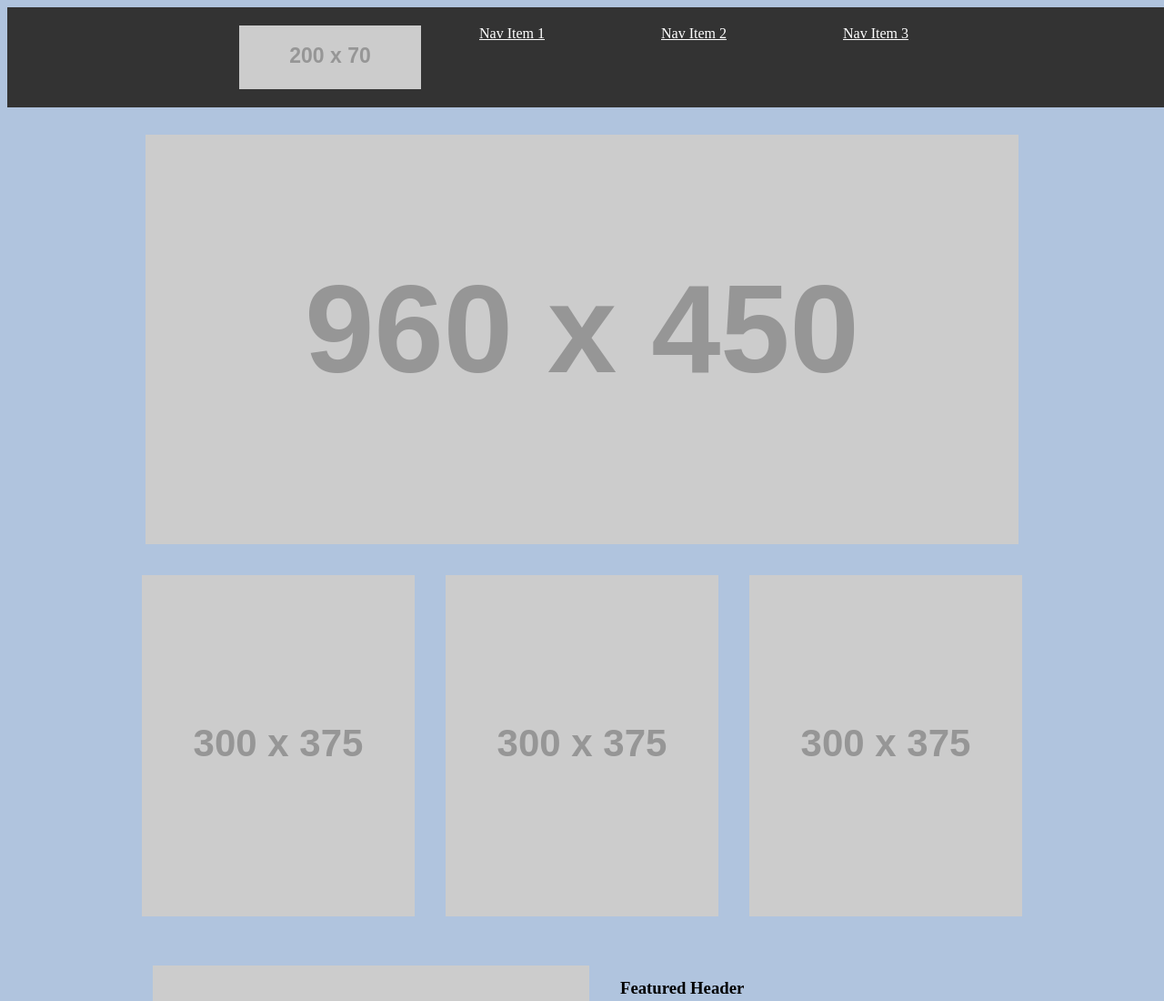
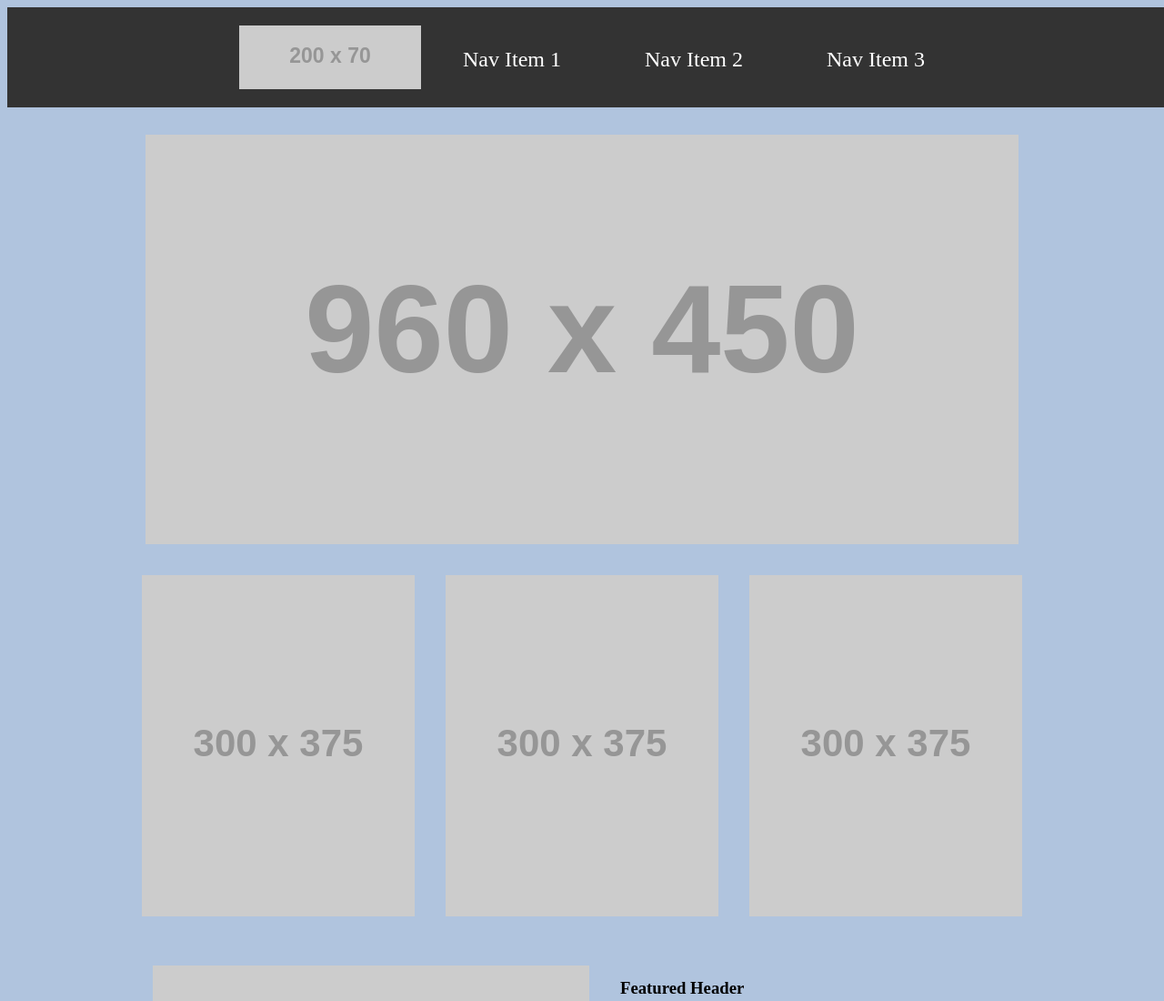
Before and after one commit to river-ceanne/wireframe-exercise, a plain HTML site: page index.html in a window 1280 px wide. Shown: the top 1100 px of the page at 91% size. Drawn offline with Linux system fonts and the light colour scheme; placeholder pictures from the web are drawn by us.

Commit message:
done labA

```diff
--- a/index.html
+++ b/index.html
@@ -7,9 +7,9 @@
 <body>
     <ul class="navbar">
       <li><a href="https://placeholder.com"><img src="https://via.placeholder.com/200x70"></a></li>
-      <li><a href="#news">Nav Item 1</a></li>
-      <li><a href="#contact">Nav Item 2</a></li>
-      <li><a href="#contact">Nav Item 3</a></li>
+      <li><p>Nav Item 1</p></li>
+      <li><p>Nav Item 2</p></li>
+      <li><p>Nav Item 3</p></li>
     </ul>
 
 
--- a/style.css
+++ b/style.css
@@ -1,7 +1,6 @@
 
 body {
   background-color:lightsteelblue;
-  font-family: 'Marcellus SC', serif;
 }
 
 h1,h2 {
@@ -30,8 +29,11 @@ ul.navbar{
 li {
   float: left;
   width: 200px;
-  height: auto;
   align-items: center;
+  display: block;
+  color: white;
+  text-align: center;
+  height: 70px;
 }
 
 li a {
@@ -41,8 +43,15 @@ li a {
   height: 70px;
 }
 
-li a:hover {
+li:hover {
   background-color: #111;
+}
+
+li p {
+  display: flex;
+  flex-wrap: wrap;
+  justify-content: center;
+  align-items: center;
 }
 
 div.footer{
```
Also changed, not shown: .eslintrc.json (added), 1 other file.
